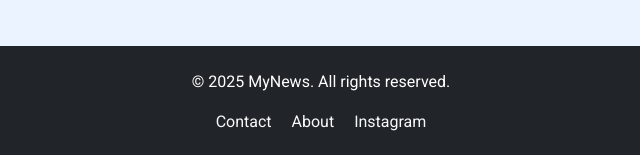
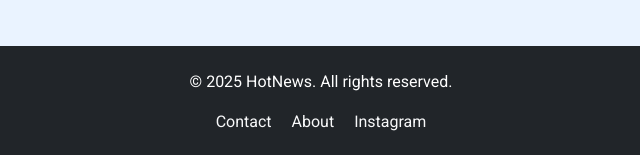
Before and after one commit to ShinttWii/HotNews_UTS_DewiShinta_IT7_2411070021, a plain HTML site: page index.html in a window 1280 px wide. Shown: the part 642-797 px from the top of the page, 319-959 px from the left. Drawn offline with nearby package versions, Linux system fonts and the light colour scheme; no server answers.

Commit message:
Update footer.html

```diff
--- a/footer.html
+++ b/footer.html
@@ -1,5 +1,5 @@
 <footer>
-  <p>© 2025 MyNews. All rights reserved.</p>
+  <p>© 2025 HotNews. All rights reserved.</p>
   <div>
     <a href="https://wa.me/6285863437122" target="_blank" class="text-light text-decoration-none mx-2">Contact</a>
     <a href="about.html" class="text-light text-decoration-none mx-2">About</a>
```
